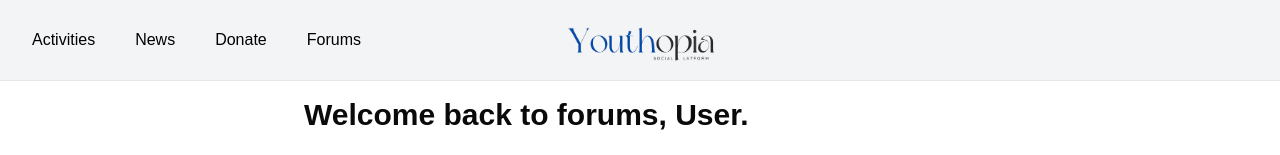
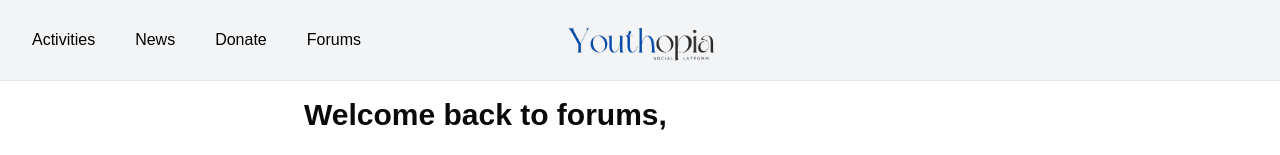
Before and after one commit to notkannan/youthopia_v2, a Next.js app: page /forums in a window 1280 px wide. Shown: the top 155 px of the page. Built offline with nearby package versions, Linux system fonts and the light colour scheme; no server answers.

Commit message:
Edit Forums

```diff
--- a/app/forums/page.tsx
+++ b/app/forums/page.tsx
@@ -1,6 +1,7 @@
 'use client'
 
 import React, { useState } from 'react';
+import { useUser } from '@clerk/nextjs';
 import PostList from './PostList';
 import CreatePostButton from './CreatePostButton';
 import CreatePostModal from './PostModal';
@@ -35,6 +36,7 @@ const initialPosts: Post[] = [
 export default function ForumPage() {
   const [posts, setPosts] = useState(initialPosts);
   const [isModalOpen, setIsModalOpen] = useState(false);
+  const currentUser = useUser();
 
   const addPost = (newPost: Omit<Post, 'id' | 'upvotes' | 'comments'>) => {
     const post: Post = {
@@ -52,7 +54,7 @@ export default function ForumPage() {
     <Header />
     <div className="container mx-auto p-4 relative min-h-screen">
       <div className="max-w-2xl mx-auto pb-16">
-        <h1 className="text-3xl font-bold mb-6">Welcome back to forums, User.</h1>
+        <h1 className="text-3xl font-bold mb-6">Welcome back to forums, {currentUser.user?.firstName}</h1>
         <PostList posts={posts} setPosts={setPosts} />
       </div>
       <CreatePostButton onClick={() => setIsModalOpen(true)} />
```
